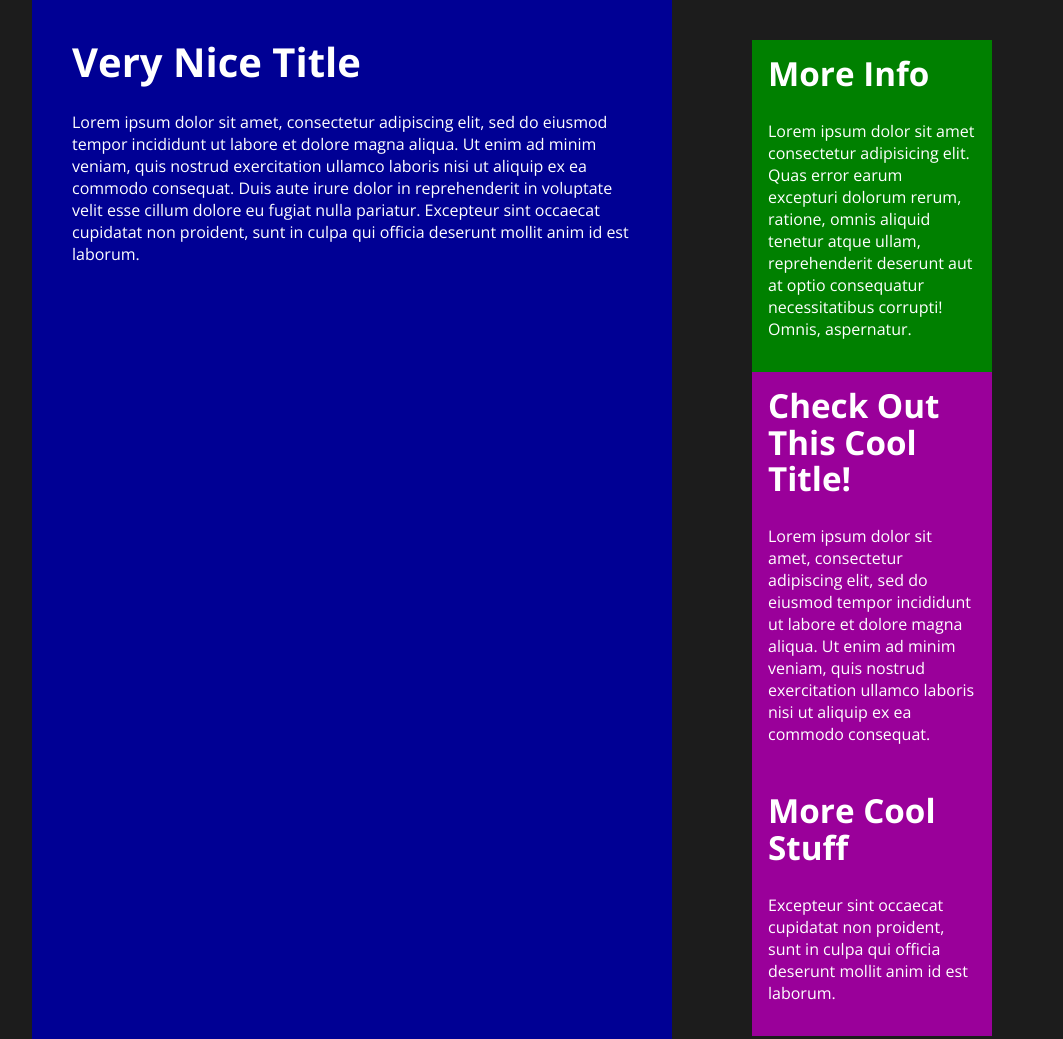
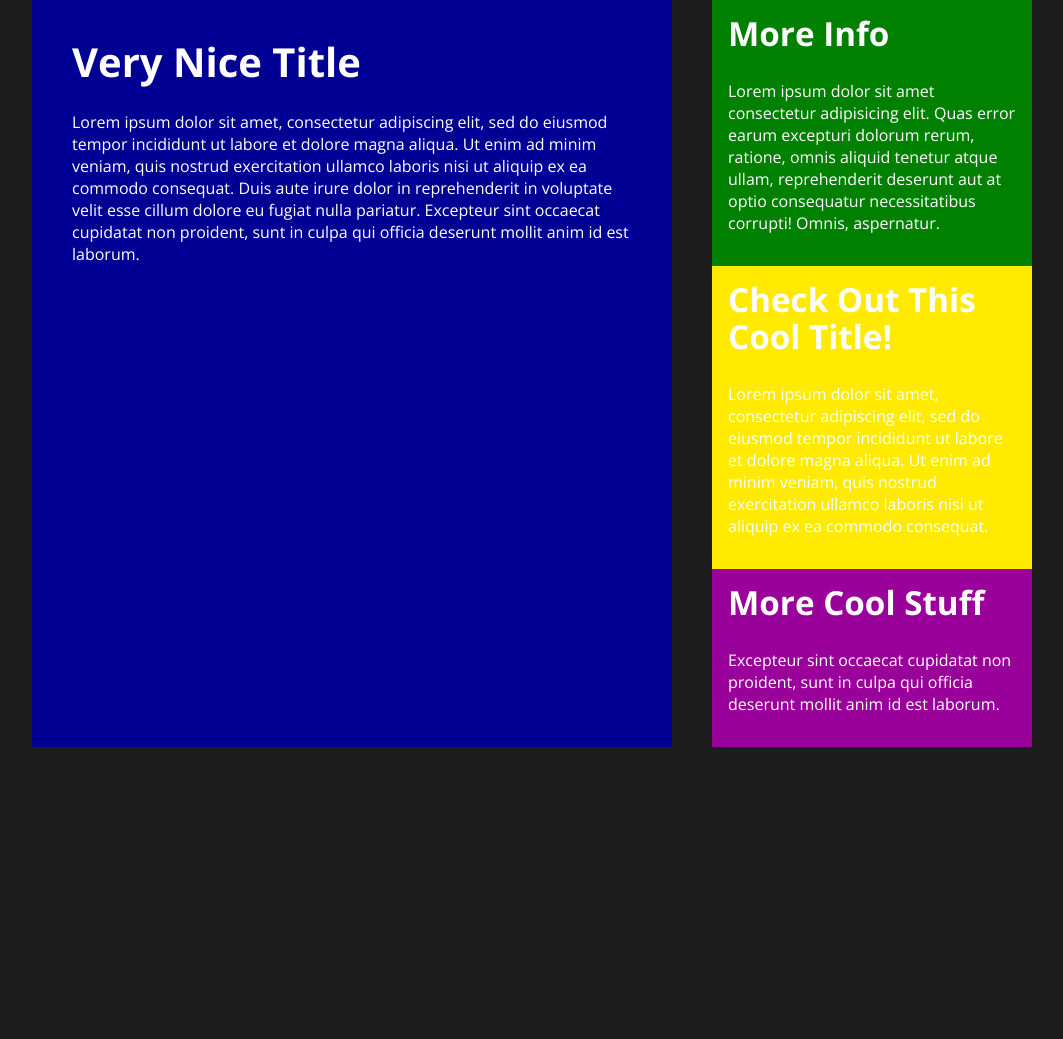
Before and after one commit to psychokot11/Sass-BEM-ResponsiveDesign, a plain HTML site: page app/index.html in a window 1280 px wide. Shown: the top 1039 px of the page, without its empty margins (108-1171 px from the left). After the commit the page ends 800 px from the top, so only its background shows below. Drawn offline with nearby package versions, Linux system fonts and the light colour scheme.

```diff
--- a/app/index.html
+++ b/app/index.html
@@ -29,7 +29,7 @@
         </p>
       </main>
       <aside class="grid__sidebar">
-        <div class="grid__widget grid__widget--green">
+        <div class="grid__widget--green">
           <h2>More Info</h2>
           <p>
             Lorem ipsum dolor sit amet consectetur adipisicing elit. Quas error
@@ -38,7 +38,7 @@
             necessitatibus corrupti! Omnis, aspernatur.
           </p>
         </div>
-        <div class="grid__widget">
+        <div class="grid__widget yellow">
           <h2>Check Out This Cool Title!</h2>
           <p>
             Lorem ipsum dolor sit amet, consectetur adipiscing elit, sed do
--- a/app/scss/layout/_grid.scss
+++ b/app/scss/layout/_grid.scss
@@ -13,13 +13,9 @@
     grid-template-rows: auto;
   }
 
-  &__main,
-  &__sidebar {
-    padding: g.rem(40);
-  }
-
   &__main {
     background-color: hsl(240, 100%, 29%);
+    padding: g.rem(40);
   }
 
   &__sidebar {
@@ -32,8 +28,15 @@
   &__widget {
     background-color: rgb(154, 0, 154);
     padding: g.rem(16);
+    width: 100%;
+
     &--green {
+      @extend .grid__widget;
       background-color: hsl(120, 100%, 25%);
+    }
+
+    &.yellow {
+      background-color: hsl(55, 100%, 50%);
     }
   }
 }
```
Also changed, not shown: dist/style.css, 1 other file.
